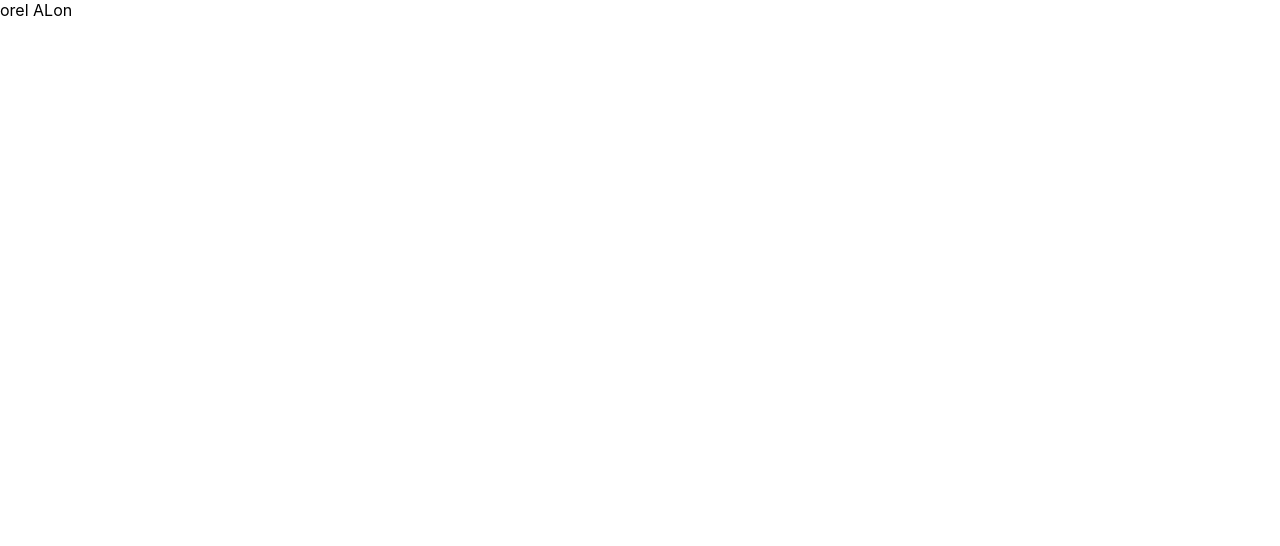
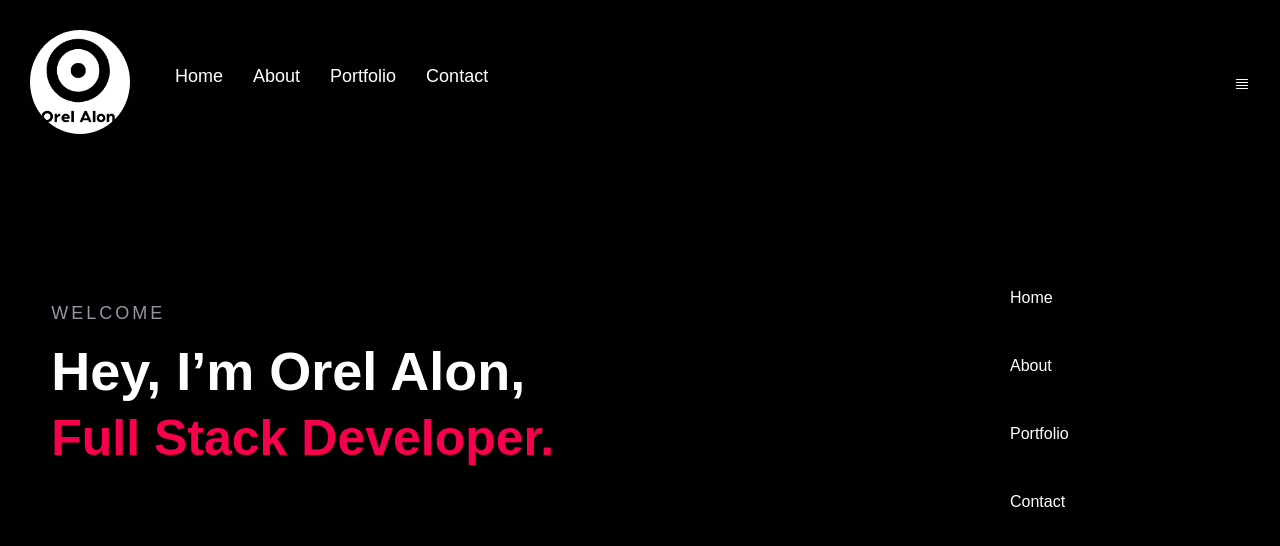
Before and after one commit to OrelAlon/portfolio, a React (Create React App) app: page / in a window 1280 px wide. Shown: the top 546 px of the page. Built offline with nearby package versions, Linux system fonts and the light colour scheme.

Commit message:
component about

```diff
--- a/src/App.css
+++ b/src/App.css
@@ -1,38 +1,169 @@
-.App {
-  text-align: center;
+* {
+  padding: 0;
+  margin: 0;
+  box-sizing: border-box;
+  outline: none;
+}
+body {
+  width: 100%;
+  height: 100%;
+  background-color: #000;
+  font-family: sans-serif;
+}
+a {
+  text-decoration: none;
+  color: #fff;
 }
 
-.App-logo {
-  height: 40vmin;
-  pointer-events: none;
+h1,
+h2,
+h3,
+h4,
+h5,
+h6,
+span {
+  font-size: 18px;
+  color: #fff;
+  font-family: Poppins, sans-serif;
 }
-
-@media (prefers-reduced-motion: no-preference) {
-  .App-logo {
-    animation: App-logo-spin infinite 20s linear;
+li {
+  overflow: hidden;
+}
+span {
+  display: block;
+}
+p {
+  font-size: 16px;
+  font-family: Poppins, sans-serif;
+}
+.white {
+  color: #fff !important;
+}
+.black {
+  color: #000 !important;
+}
+.d__flex {
+  display: flex;
+}
+.align__items__center {
+  align-items: center;
+}
+.justify__content__center {
+  justify-content: center;
+}
+.justify__content__space__between {
+  justify-content: space-between;
+}
+.mx__15 {
+  margin: 0px 15px;
+}
+.px__30 {
+  padding: 0px 30px;
+}
+.pxy__30 {
+  padding: 30px;
+}
+.container {
+  width: 92%;
+  margin: 0px auto;
+}
+.pz__10 {
+  padding: 10px 0px;
+}
+.sweet {
+  color: #f9004d;
+}
+.row {
+  display: flex;
+  width: 100%;
+  flex-wrap: wrap;
+  overflow: hidden;
+  align-items: flex-start;
+  justify-content: center;
+}
+.col__2 {
+  max-width: 50%;
+  display: flex;
+  padding: 20px;
+  justify-content: center;
+  flex-direction: column;
+}
+.col__3 {
+  max-width: 33.333333%;
+  display: flex;
+  padding: 20px;
+  justify-content: center;
+  flex-direction: column;
+  margin-top: 20px;
+}
+.component__space {
+  padding: 100px 0px;
+}
+.pointer {
+  cursor: pointer;
+}
+svg {
+  stroke-width: 1 !important;
+}
+.relative {
+  position: relative;
+}
+.absolute {
+  position: absolute;
+}
+strong {
+  color: #f9004d;
+  font-weight: 600;
+}
+input {
+  color: rgba(198, 201, 216, 0.75);
+}
+button.btn {
+  font-size: 18px;
+  font-weight: 500;
+  border-radius: 5px;
+  border: 2px solid #f9004d;
+  background-color: #f9004d;
+  color: #fff !important;
+  text-transform: uppercase;
+  letter-spacing: 2px;
+  transition: 0.4s all ease;
+  height: 50px;
+  width: 180px;
+  margin: 0px 10px;
+}
+.p__color {
+  color: rgba(198, 201, 216, 0.75);
+  font-size: 18px;
+  line-height: 30px;
+  font-family: Poppins, sans-serif;
+  margin-bottom: 15px;
+}
+button.about.btn.pointer:hover {
+  background: #fff;
+  color: #000 !important;
+}
+/* RESPONSIVE */
+@media only screen and (max-width: 768px) {
+  .col__2 {
+    max-width: 100%;
   }
 }
-
-.App-header {
-  background-color: #282c34;
-  min-height: 100vh;
-  display: flex;
-  flex-direction: column;
-  align-items: center;
-  justify-content: center;
-  font-size: calc(10px + 2vmin);
-  color: white;
-}
-
-.App-link {
-  color: #61dafb;
-}
-
-@keyframes App-logo-spin {
-  from {
-    transform: rotate(0deg);
-  }
-  to {
-    transform: rotate(360deg);
+@media only screen and (max-width: 768px) {
+  .col__3 {
+    max-width: 50%;
   }
 }
+@media only screen and (max-width: 425px) {
+  .col__3 {
+    max-width: 100%;
+  }
+}
+@media only screen and (max-width: 425px) {
+  span.copyright {
+    font-size: 13px !important;
+  }
+  .footer.d__flex.align__items__center.justify__content__space__between.pz-10 {
+    flex-wrap: wrap;
+  }
+}
--- a/src/App.js
+++ b/src/App.js
@@ -1,10 +1,18 @@
 import './App.css';
+import Home from './component/Home';
+
 import React from 'react';
 
-class App extends React.Component {
-  render() {
-    return <div>orel ALon</div>;
-  }
+function App() {
+  return (
+    <div className='App'>
+      <Home />
+      {/* <About />
+           <Project />
+           <Contact />
+           <Footer /> */}
+    </div>
+  );
 }
 
 export default App;
--- /dev/null
+++ b/src/component/Home.js
@@ -0,0 +1,90 @@
+import React, { useState } from 'react';
+import '../css/Home.css';
+import logo from '../img/logo.png';
+
+function Home() {
+  // fixed Header
+  window.addEventListener('scroll', function () {
+    const header = document.querySelector('.header');
+    header.classList.toggle('active', window.scrollY > 0);
+  });
+  // Toogle Menu
+  const [show, setShow] = useState(true);
+  return (
+    <div className='home' id='Home'>
+      <div className='home__bg'>
+        <div className='header d__flex align__items__center pxy__30'>
+          <div className='logo'>
+            <img src={logo} alt='' />
+          </div>
+          <div className='navigation pxy__30'>
+            <ul className='navbar d__flex'>
+              <a href='#Home'>
+                <li className='nav__items mx__15'>Home</li>
+              </a>
+              <a href='#About'>
+                <li className='nav__items mx__15'>About</li>
+              </a>
+              <a href='#Portfolio'>
+                <li className='nav__items mx__15'>Portfolio</li>
+              </a>
+              <a href='#Contact'>
+                <li className='nav__items mx__15'>Contact</li>
+              </a>
+            </ul>
+          </div>
+          {/* Toogle Menu */}
+          <div className='toggle__menu'>
+            <svg
+              onClick={() => setShow(!show)}
+              xmlns='http://www.w3.org/2000/svg'
+              width='16'
+              height='16'
+              fill='currentColor'
+              class='bi bi-justify white pointer'
+              viewBox='0 0 16 16'
+            >
+              <path
+                fill-rule='evenodd'
+                d='M2 12.5a.5.5 0 0 1 .5-.5h11a.5.5 0 0 1 0 1h-11a.5.5 0 0 1-.5-.5zm0-3a.5.5 0 0 1 .5-.5h11a.5.5 0 0 1 0 1h-11a.5.5 0 0 1-.5-.5zm0-3a.5.5 0 0 1 .5-.5h11a.5.5 0 0 1 0 1h-11a.5.5 0 0 1-.5-.5zm0-3a.5.5 0 0 1 .5-.5h11a.5.5 0 0 1 0 1h-11a.5.5 0 0 1-.5-.5z'
+              />
+            </svg>
+          </div>
+          {show ? (
+            <div className='sideNavbar'>
+              <ul className='sidebar d__flex'>
+                <li className='sideNavbar'>
+                  <a href='#home'>Home</a>
+                </li>
+                <li className='sideNavbar'>
+                  <a href='#about'>About</a>
+                </li>
+
+                <li className='sideNavbar'>
+                  <a href='#portfolio'>Portfolio</a>
+                </li>
+
+                <li className='sideNavbar'>
+                  <a href='#contact'>Contact</a>
+                </li>
+              </ul>
+            </div>
+          ) : null}
+        </div>
+        {/* HOME CONTENT */}
+        <div className='container'>
+          <div className='home__content'>
+            <div className='home__meta'>
+              <h1 className='home__text pz__10'>WELCOME</h1>
+              <h2 className='home__text pz__10'>Hey, I’m Orel Alon,</h2>
+              <h3 className='home__text sweet pz__10'>Full Stack Developer.</h3>
+              {/* <h4 className='home__text pz__10'>based in USA.</h4> */}
+            </div>
+          </div>
+        </div>
+      </div>
+    </div>
+  );
+}
+
+export default Home;
--- /dev/null
+++ b/src/css/Home.css
@@ -0,0 +1,103 @@
+.home__bg {
+  /* background-image: url(../img/bg.jpg); */
+  background-color: #010101;
+  background-position: 50%;
+  background-repeat: no-repeat;
+  background-size: cover;
+}
+.logo img {
+  border-radius: 50%;
+  max-width: 100px;
+}
+li.nav__items {
+  font-size: 18px;
+  padding-bottom: 15px;
+}
+.home__content {
+  padding: 125px 0px;
+}
+h1.home__text {
+  font-size: 18px;
+  font-weight: 400;
+  letter-spacing: 3px;
+  color: rgba(198, 201, 216, 0.75) !important;
+}
+h2.home__text {
+  font-size: 54px;
+  line-height: 54px;
+  font-weight: 800;
+  font-family: Montserrat, sans-serif;
+}
+h3.home__text {
+  font-size: 50px;
+  font-weight: 800;
+  font-family: Montserrat, sans-serif;
+  line-height: 40px;
+}
+h4.home__text {
+  font-size: 50px;
+  font-weight: 800;
+  line-height: 40px;
+  font-family: Montserrat, sans-serif;
+}
+.header {
+  transition: 0.4s all ease;
+}
+.header.active {
+  position: fixed;
+  z-index: 1000;
+  width: 100%;
+  padding: 0px 30px;
+  background-color: #191919;
+}
+.toggle__menu {
+  display: flex;
+  justify-content: flex-end;
+  float: right;
+  z-index: 1000;
+  width: 100%;
+}
+ul.sidebar.d__flex {
+  flex-wrap: wrap;
+  height: 100%;
+  position: fixed;
+  right: 0%;
+  background: #010101;
+  justify-content: center;
+  width: 300px;
+  top: 0%;
+  flex-direction: column;
+}
+li.sideNavbar {
+  padding: 25px 30px;
+}
+/* RESPONSIVE */
+@media only screen and (max-width: 768px) {
+  .header {
+    justify-content: space-between;
+  }
+  .navigation.pxy__30 {
+    display: none;
+  }
+  h2.white.pz__10 {
+    font-size: 50px !important;
+  }
+  svg.bi.bi-justify.white.pointer {
+    width: 30px;
+    height: 30px;
+  }
+}
+@media only screen and (max-width: 425px) {
+  h2.home__text.pz__10 {
+    font-size: 32px;
+  }
+  h3.sweet.pz__10 {
+    font-size: 40px;
+  }
+  h1.home__text {
+    font-size: 14px;
+  }
+  h4.home__text {
+    font-size: 45px;
+  }
+}
```
Also changed, not shown: src/component/About.js (added), src/img/bg.jpg (added), src/img/logo.png (added).
